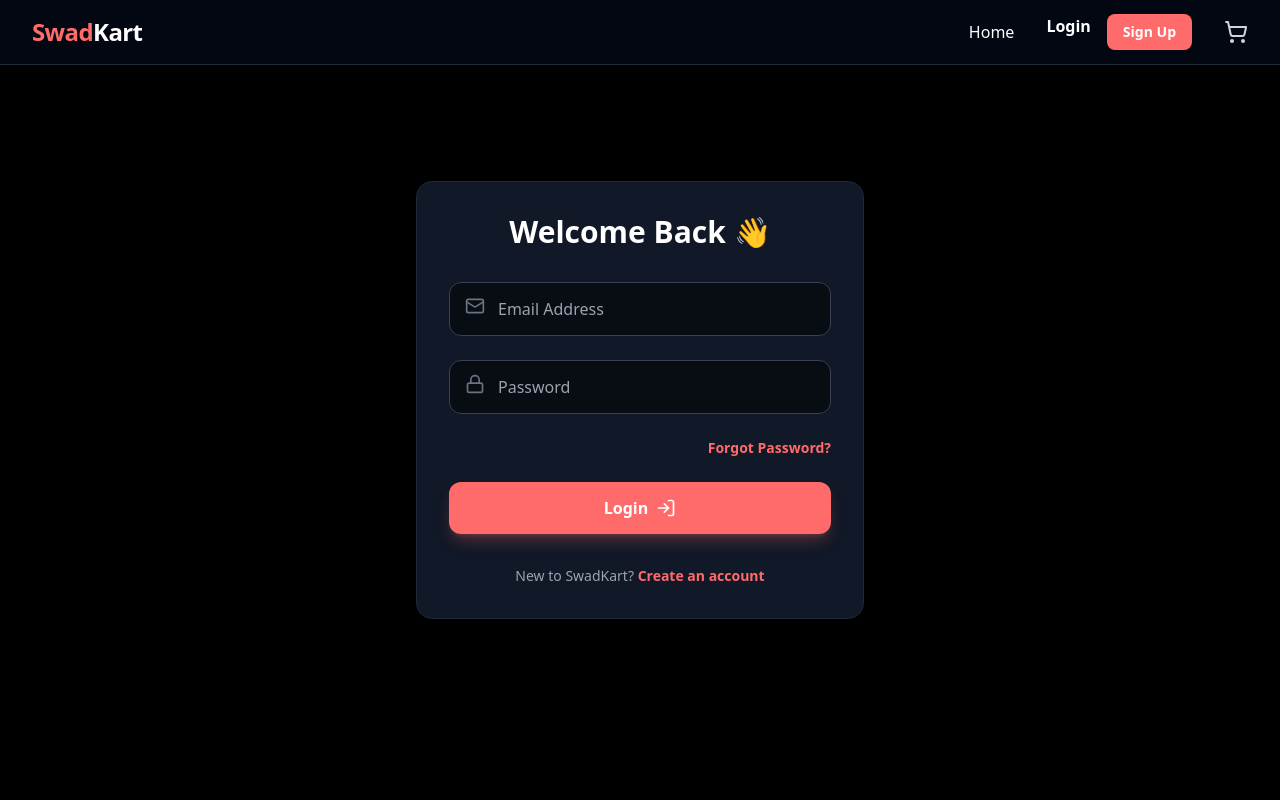
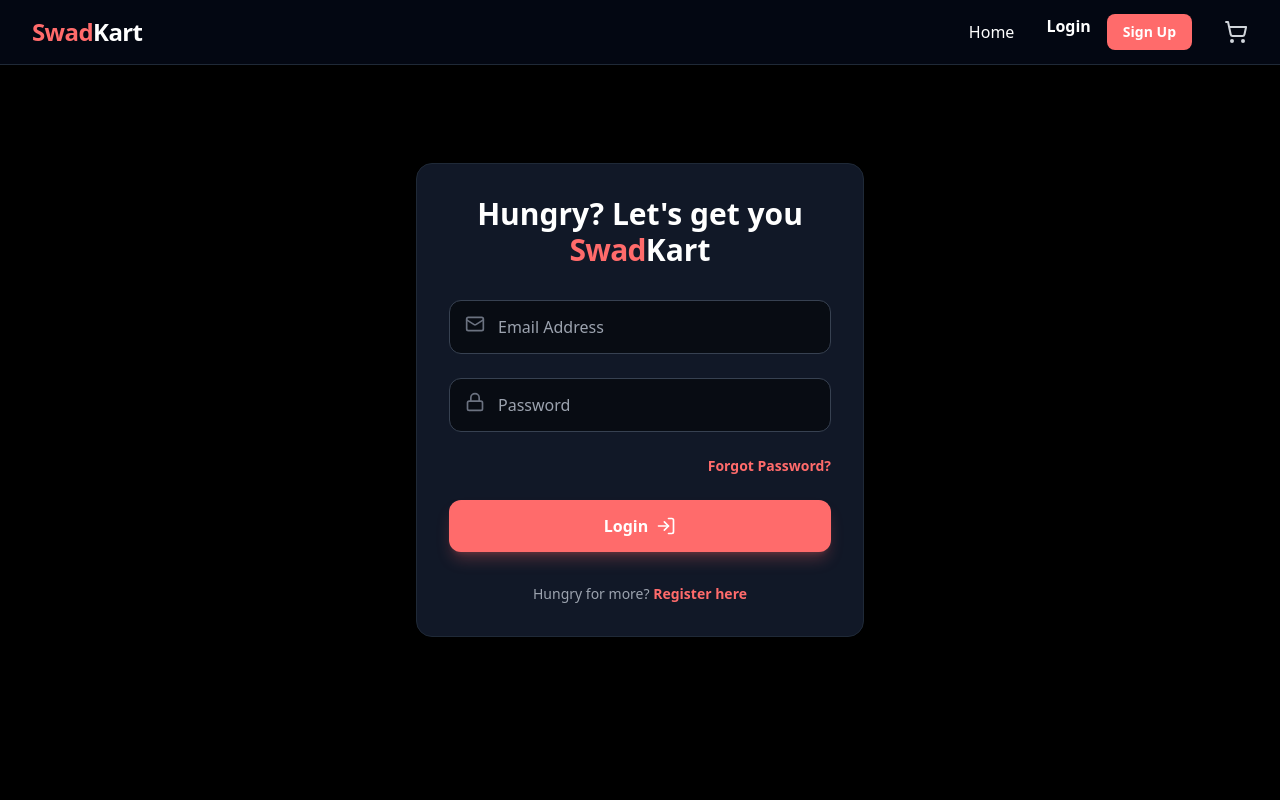
Before and after one commit to theunstopabble/SwadKart-pro, a React (Vite) app in the folder frontend/: page /login in a window 1280 px wide. Shown: the top 800 px of the page. Built offline with nearby package versions, Linux system fonts and the light colour scheme; no server answers.

Commit message:
login template change

```diff
--- a/frontend/dev-dist/sw.js
+++ b/frontend/dev-dist/sw.js
@@ -82,7 +82,7 @@ define(['./workbox-38bb0eb2'], (function (workbox) { 'use strict';
     "revision": "3ca0b8505b4bec776b69afdba2768812"
   }, {
     "url": "index.html",
-    "revision": "0.pvlrnks6iqs"
+    "revision": "0.nvm17lvupb4"
   }], {});
   workbox.cleanupOutdatedCaches();
   workbox.registerRoute(new workbox.NavigationRoute(workbox.createHandlerBoundToURL("index.html"), {
--- a/frontend/src/pages/Login.jsx
+++ b/frontend/src/pages/Login.jsx
@@ -56,9 +56,11 @@ const Login = () => {
   return (
     <div className="min-h-screen flex items-center justify-center bg-black px-4">
       <div className="max-w-md w-full bg-gray-900 p-8 rounded-2xl shadow-2xl border border-gray-800">
-        <h2 className="text-3xl font-extrabold text-white text-center mb-8">
-          Welcome Back 👋
+        <h2 className="text-3xl font-extrabold text-white text-center mb-2">
+          Hungry? Let's get you
+          <br /><span className="text-primary tracking-tight">Swad</span>Kart
         </h2>
+        <br />
 
         <form onSubmit={submitHandler} className="space-y-6">
           <div className="relative">
@@ -111,12 +113,12 @@ const Login = () => {
         </form>
 
         <p className="text-gray-400 text-center mt-8 text-sm">
-          New to SwadKart?{" "}
+          Hungry for more?{" "}
           <Link
             to="/register"
             className="text-primary font-bold hover:underline"
           >
-            Create an account
+            Register here
           </Link>
         </p>
       </div>
```
